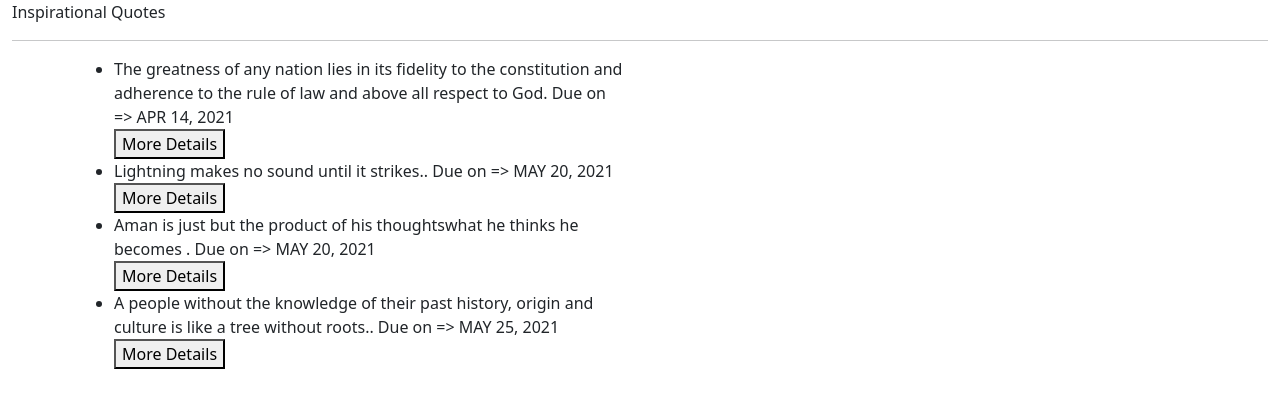
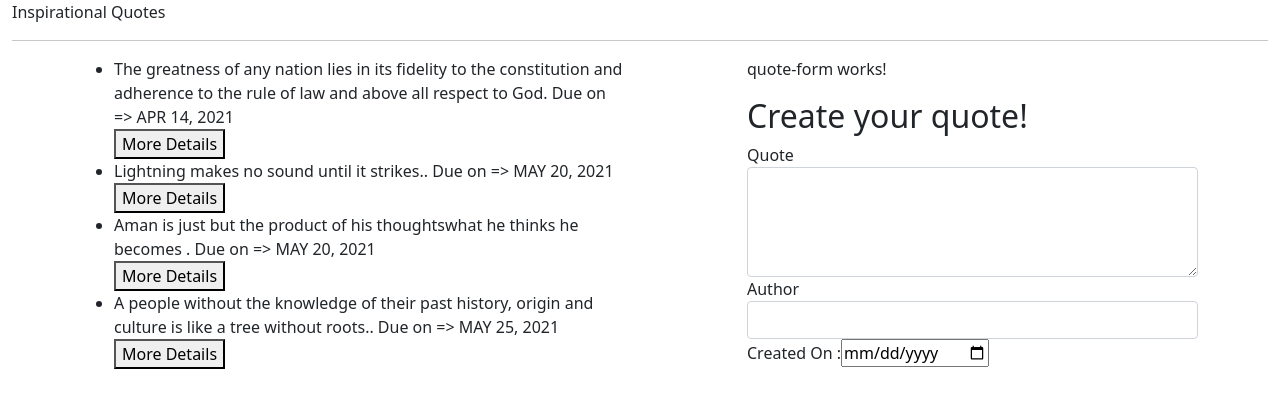
Before and after one commit to gabyxbinnaeah/Quotes, an Angular app: page / in a window 1280 px wide. Shown: the top 408 px of the page. Built offline with nearby package versions, Linux system fonts and the light colour scheme.

Commit message:
Uses form selector to nest it inside quote component

```diff
--- a/src/app/quote-form/quote-form.component.html
+++ b/src/app/quote-form/quote-form.component.html
@@ -1 +1,23 @@
 <p>quote-form works!</p>
+<div>
+    <h2>Create your quote!</h2>
+            <form>
+                <div class="form-group">
+
+                    <label for="name">Quote</label>
+                    <textarea type="text" rows="4"  required class="form-control" id="name"></textarea>
+
+                </div>
+                <div class="form-group">
+
+                    <label for="description">Author</label>
+                    <input class="form-control" id="description" rows="4" required>
+
+                </div>
+                <div class="form-group">
+                    <label for="complete">Created On :</label>
+                    <input type='date' id="complete" required>
+
+                </div>
+            </form>
+</div>
--- a/src/app/quote/quote.component.html
+++ b/src/app/quote/quote.component.html
@@ -17,7 +17,7 @@
         </div>
         <div class="col-md-1"></div>
         <div class="col-md-5">
-
+            <app-quote-form></app-quote-form>
         </div>
         <div class="col-md-"></div>
 
```
